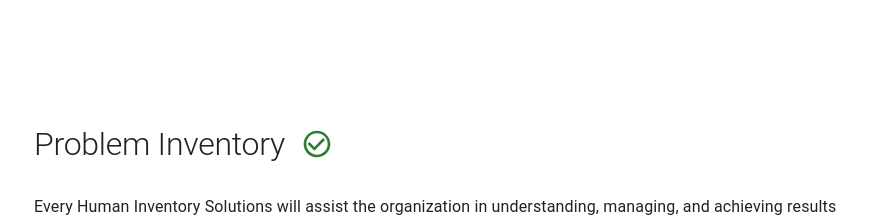
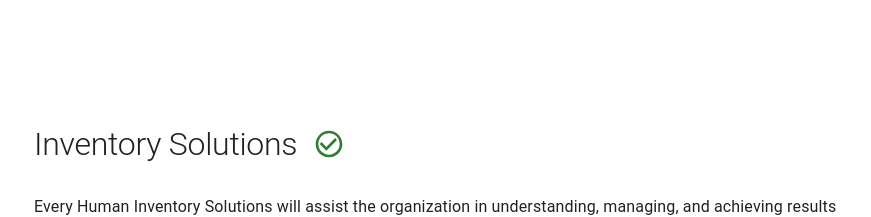
Before and after one commit to PatCHastings/everyhuman-resource, a React (Create React App) app: page / in a window 1280 px wide. Shown: the part 1440-1657 px from the top of the page, without its empty margins (204-1075 px from the left). Built offline with nearby package versions, Linux system fonts and the light colour scheme.

Commit message:
fixed text

```diff
--- a/src/components/inventorySolutions/InventorySolutions.jsx
+++ b/src/components/inventorySolutions/InventorySolutions.jsx
@@ -16,7 +16,7 @@ function InventorySolutions() {
         <Box sx={{ display: "flex", alignItems: "center", mb: 4 }}>
           {/* Problem Inventory Title */}
           <Typography variant="h2" sx={{ mr: 2 }}>
-            Problem Inventory
+            Inventory Solutions
           </Typography>
 
           {/* LoadingTimeout component */}
```
